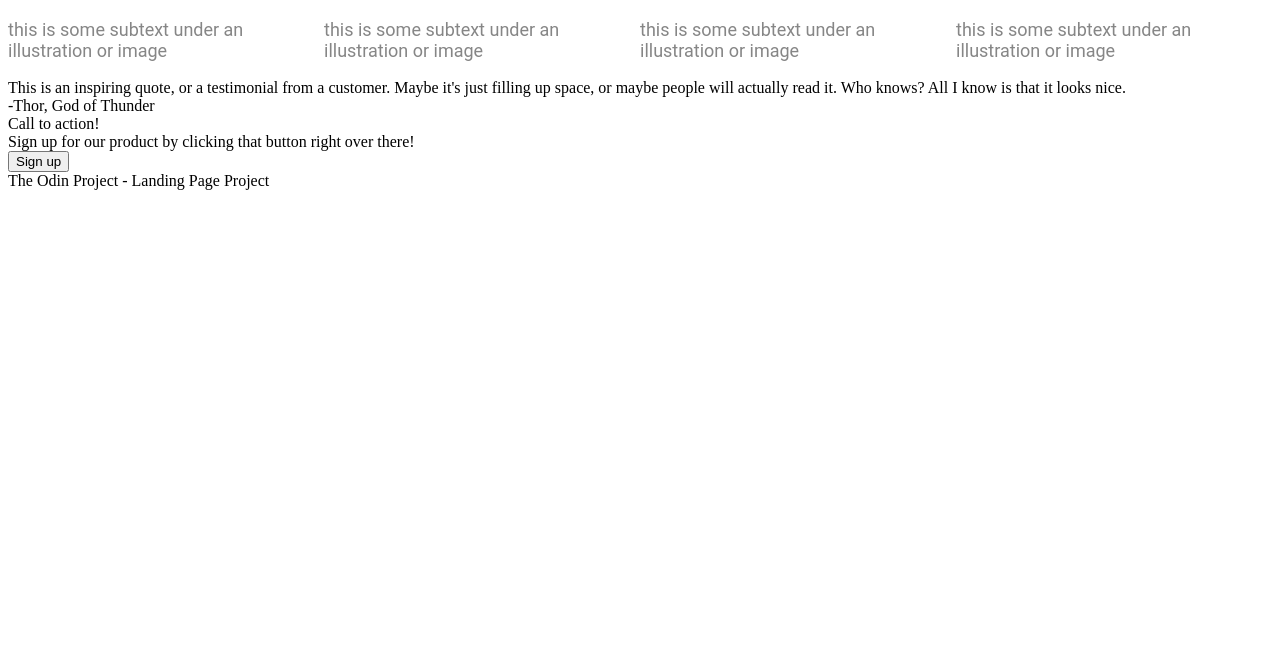
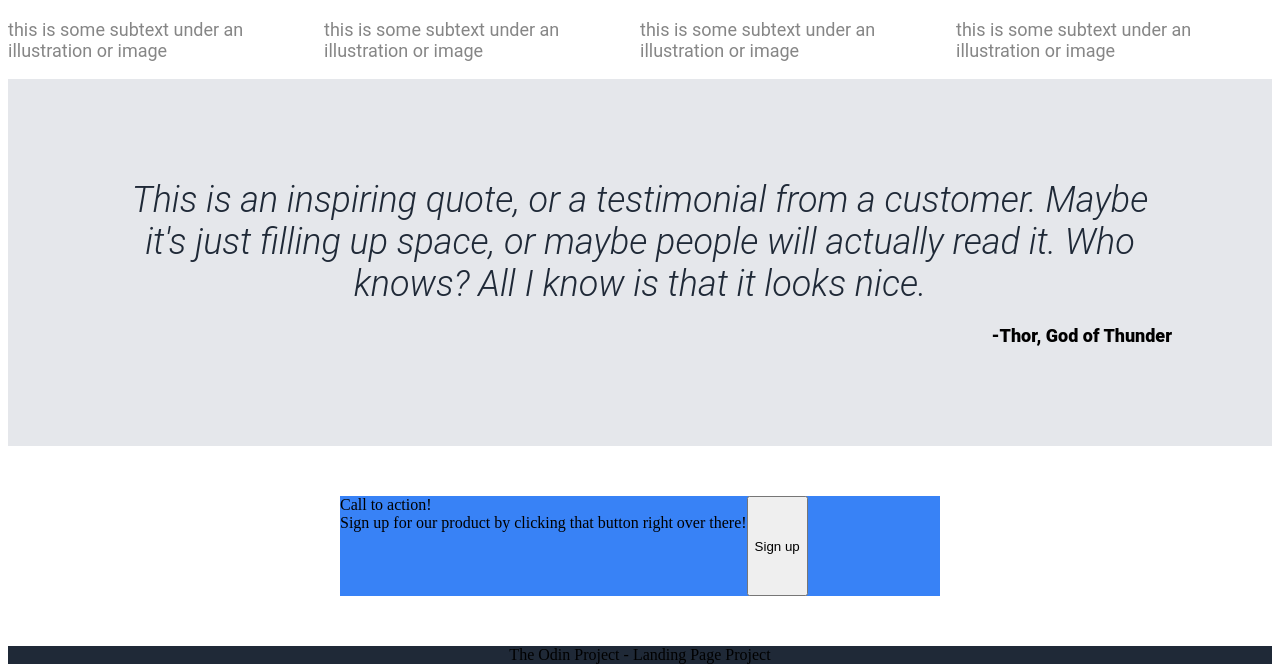
Before and after one commit to spacecatdel/top-landing-page, a plain HTML site: page index.html in a window 1280 px wide. Shown: the part 696-1368 px from the top of the page. Before the commit the page ends 894 px from the top, so only its background shows below. Drawn offline with Linux system fonts and the light colour scheme.

Commit message:
Adds css to the lower section of the site
Adds styling to some elements and fixes html classes accordingly.

```diff
--- a/index.html
+++ b/index.html
@@ -46,12 +46,16 @@
     </div>
     <div class="s3">
         <div class="quote">This is an inspiring quote, or a testimonial from a customer. Maybe it's just filling up space, or maybe people will actually read it. Who knows? All I know is that it looks nice.</div>
-        <div class="quote-end">-Thor, God of Thunder</div>
+        <div class="quote-end text" >-Thor, God of Thunder</div>
     </div>
-    <div class="s4">
-        <div class="s4-header">Call to action!</div>
-        <div class="s4-text">Sign up for our product by clicking that button right over there!</div>
-        <button class="s4-button">Sign up</button>
+    <div class="s4-container">
+        <div class="s4">
+            <div class="s4-left">
+                <div class="s4-header">Call to action!</div>
+                <div class="s4-text">Sign up for our product by clicking that button right over there!</div>
+            </div>
+            <button class="s4-button">Sign up</button>
+        </div>
     </div>
     <div class="footer">The Odin Project - Landing Page Project</div>
 </body>
--- a/styles.css
+++ b/styles.css
@@ -48,7 +48,55 @@ h1 {
 }
 
 .box-text {
-     font-family: Roboto, 'Open Sans', sans-serif;
+    font-family: Roboto, 'Open Sans', sans-serif;
     font-size: 18px;
     color: #868686;
 }
+
+.s3 {
+    background-color: #e5e7eb;
+    display: flex;
+    flex-direction: column;
+    align-items: center;
+    padding: 100px;
+    gap: 20px;
+}
+
+.quote {
+    font-family: Roboto, 'Open Sans', sans-serif;
+    font-style: italic;
+    font-size: 36px;
+    color: #1f2937;
+    font-weight: 300;
+    text-align: center;
+}
+
+.quote-end {
+    color: #000000;
+    font-weight: 900;
+    align-self: flex-end;
+}
+
+.s4-container {
+    display: flex;
+    justify-content: center;
+    align-items: center;
+    padding: 50px 50px;
+}
+.s4 {
+    background-color: #3882f6;
+    display: flex;
+    height: 100px;
+    width: 600px;
+}
+
+.s4-left {
+    display: flex;
+    flex-direction: column;
+}
+
+.footer {
+    background-color: #1F2937;
+    display: flex;
+    justify-content: center;
+}
```
